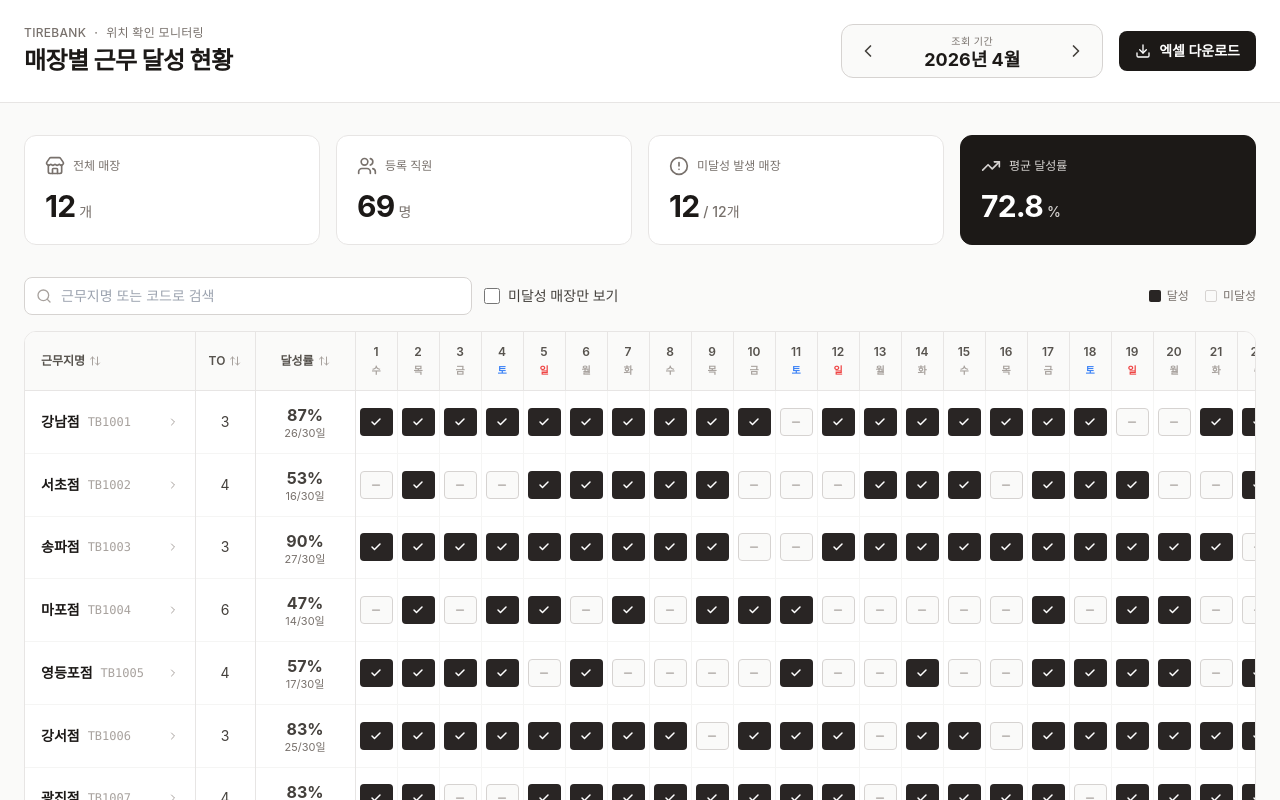
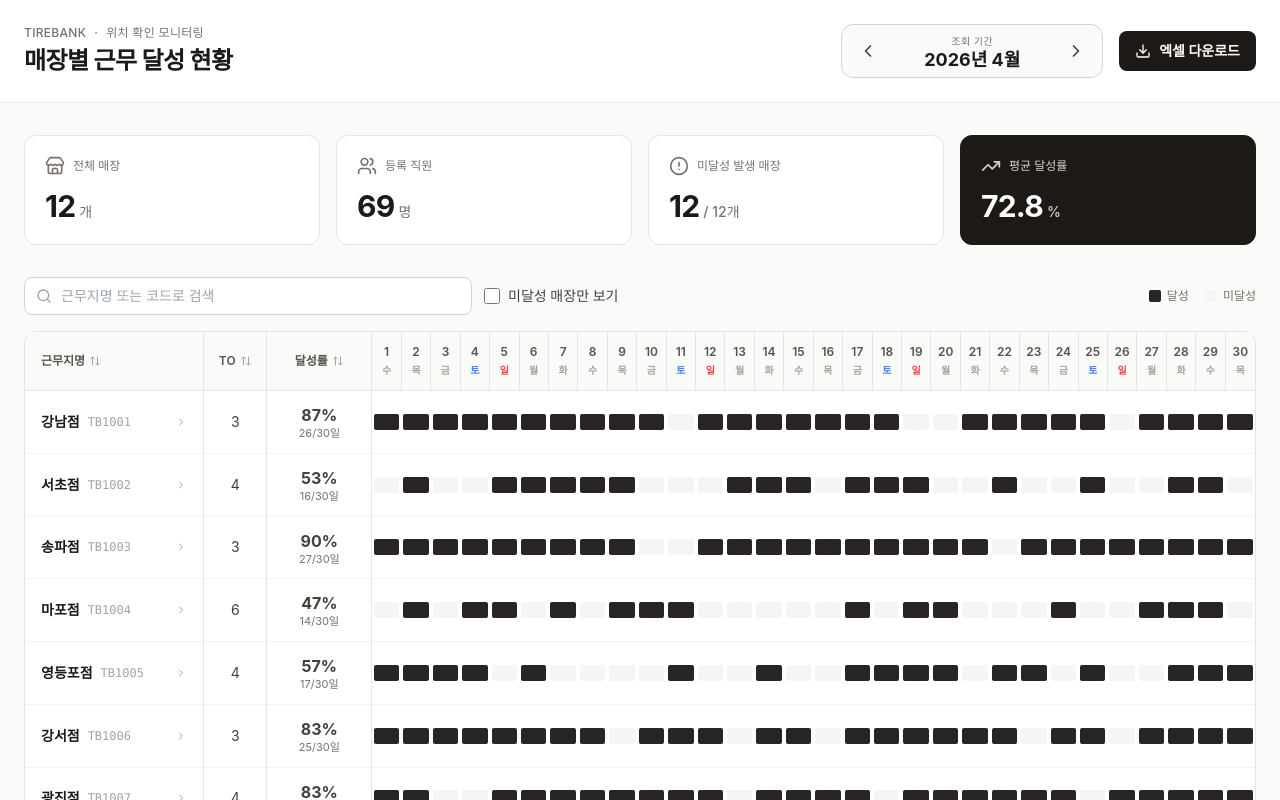
Before and after one commit to junlee-shopl/tirebank-dashboard, a React (Vite) app: page / in a window 1280 px wide. Shown: the top 800 px of the page. Built offline with nearby package versions, Linux system fonts and the light colour scheme.

Commit message:
Lighten matrix cells: smaller, iconless heatmap style
- Cell height h-7 -> h-4, drop check/minus icons
- Column min-w 42px -> 28px, td padding reduced
- Unfulfilled bg uses flat stone-100 (no border) for less grid-like feel
- Legend updated to match

```diff
--- a/src/App.jsx
+++ b/src/App.jsx
@@ -448,7 +448,7 @@ export default function Dashboard() {
               <span>달성</span>
             </div>
             <div className="flex items-center gap-1.5">
-              <div className="w-3 h-3 bg-stone-50 border border-stone-300 rounded-sm" />
+              <div className="w-3 h-3 bg-stone-100 rounded-sm" />
               <span>미달성</span>
             </div>
           </div>
@@ -491,7 +491,7 @@ export default function Dashboard() {
                     <th
                       key={day}
                       onClick={() => setSelectedDay(day)}
-                      className="px-1 py-3 text-center text-xs font-semibold text-stone-600 border-r border-stone-200 last:border-r-0 cursor-pointer hover:bg-stone-100 transition-colors min-w-[42px]"
+                      className="px-0.5 py-3 text-center text-xs font-semibold text-stone-600 border-r border-stone-200 last:border-r-0 cursor-pointer hover:bg-stone-100 transition-colors min-w-[28px]"
                     >
                       <div>{day}</div>
                       <div className={`text-[10px] mt-0.5 ${getDayOfWeek(day) === '일' ? 'text-red-500' : getDayOfWeek(day) === '토' ? 'text-blue-500' : 'text-stone-400'}`}>
@@ -545,22 +545,16 @@ export default function Dashboard() {
                               e.stopPropagation();
                               setSelectedCell({ storeName: store.name, day });
                             }}
-                            className="px-1 py-2 border-r border-stone-100 last:border-r-0 cursor-pointer"
+                            className="px-0.5 py-1.5 cursor-pointer"
                           >
                             <div
                               title={`${store.name} · 4월 ${day}일 · ${fulfilled ? '달성' : '미달성'} (클릭 시 상세)`}
-                              className={`mx-auto w-full h-7 rounded flex items-center justify-center transition-transform hover:scale-110 ${
+                              className={`mx-auto w-full h-4 rounded-sm transition-transform hover:scale-125 ${
                                 fulfilled
                                   ? 'bg-stone-800'
-                                  : 'bg-stone-50 border border-stone-300'
+                                  : 'bg-stone-100'
                               }`}
-                            >
-                              {fulfilled ? (
-                                <Check className="w-3 h-3 text-white" strokeWidth={3} />
-                              ) : (
-                                <Minus className="w-3 h-3 text-stone-400" strokeWidth={2.5} />
-                              )}
-                            </div>
+                            />
                           </td>
                         );
                       })}
```
